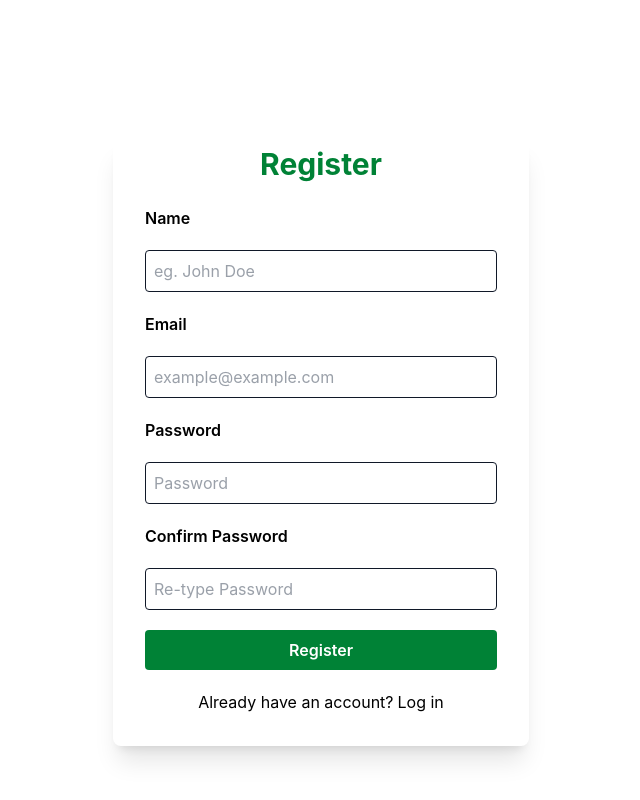
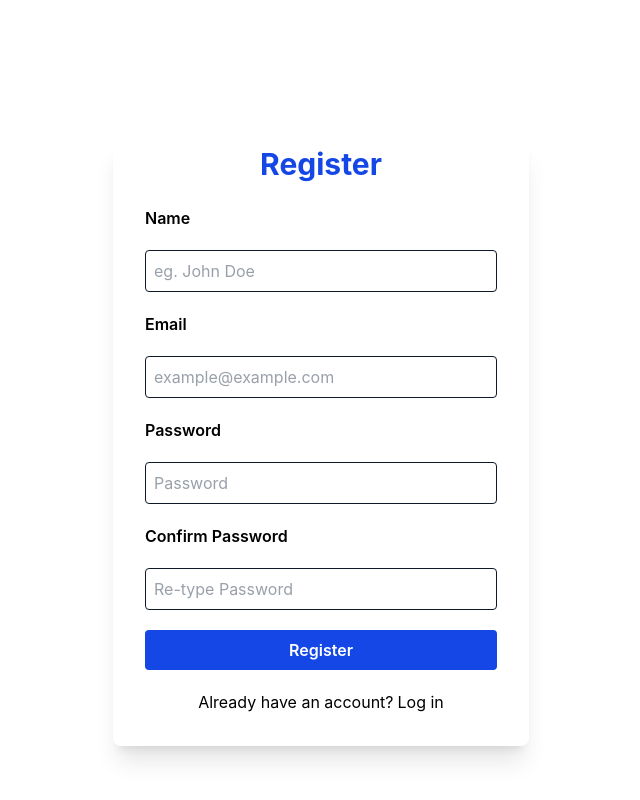
Before and after one commit to rakshyamgr07/Full-Stack-Project, a React (Vite) app in the folder Frontend/frontend/: page /register in a window 1280 px wide. Shown: the whole page, without its empty margins (319-959 px from the left). Built offline with nearby package versions, Linux system fonts and the light colour scheme.

Commit message:
updateee

```diff
--- a/Frontend/frontend/src/components/Button.jsx
+++ b/Frontend/frontend/src/components/Button.jsx
@@ -4,8 +4,8 @@ const Button = ({ loading, children, type = "button", className, onClick }) => {
         <button
             type={type}
             onClick={onClick}
-            className={`bg-green-700 p-2 rounded  not-italic
-            text-white font-semibold flex items-center justify-center gap-2 transition duration-300 hover:scale-105 hover:bg-green-800 ${className}`}
+            className={`bg-blue-700 p-2 rounded  not-italic
+            text-white font-semibold flex items-center justify-center gap-2 transition duration-300 hover:scale-105 hover:bg-blue-800 ${className}`}
         >
             {loading ? <AiOutlineLoading className='animate-spin  text-2xl' /> : children}
         </button>
--- a/Frontend/frontend/src/pages/Register.jsx
+++ b/Frontend/frontend/src/pages/Register.jsx
@@ -39,7 +39,7 @@ function Register() {
     <div className='flex flex-col justify-center items-center min-h-screen  '>
       < div className="flex flex-col  shadow-xl m-2 p-2 rounded-lg mt-23 ">
         <div className='2'>
-        <h1 className='text-green-700 text-2xl font-bold text-center text-3xl'>Register</h1>
+        <h1 className='text-blue-700 text-2xl font-bold text-center text-3xl'>Register</h1>
 
       </div>
       <div className='flex flex-col gap-2 min-h-full  m-2 p-4 rounded-sm  w-sm'>
```
